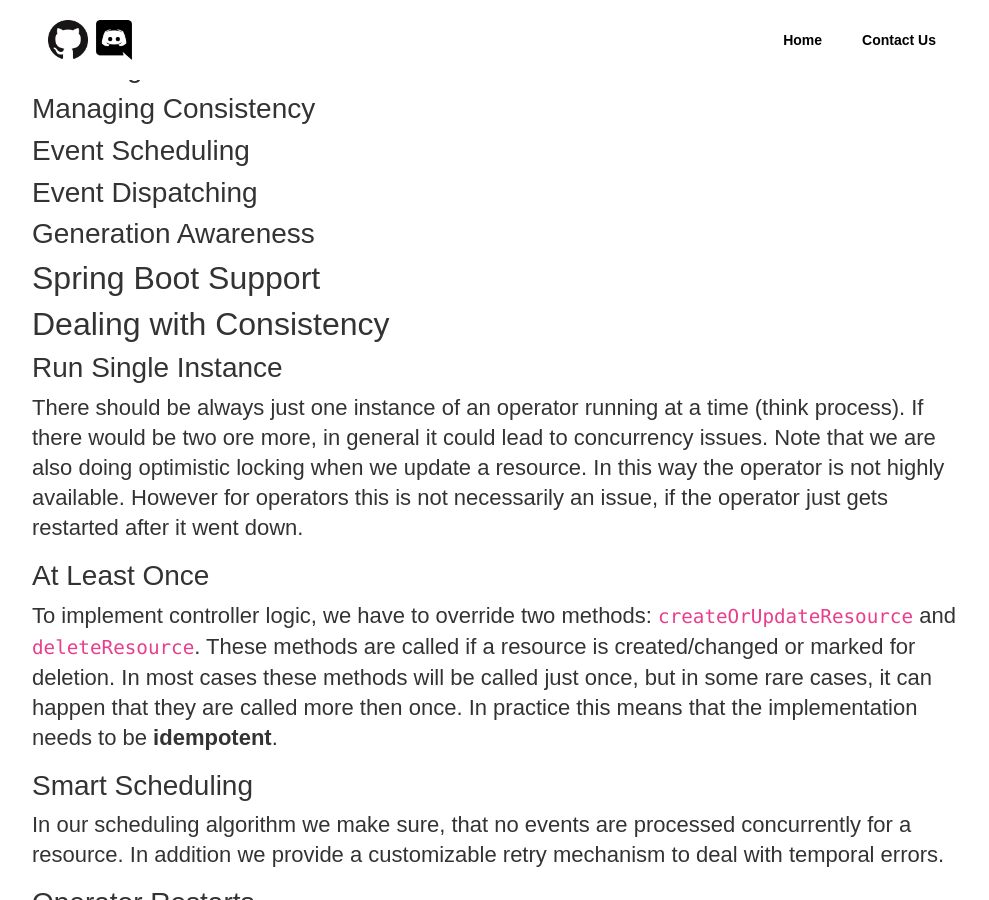
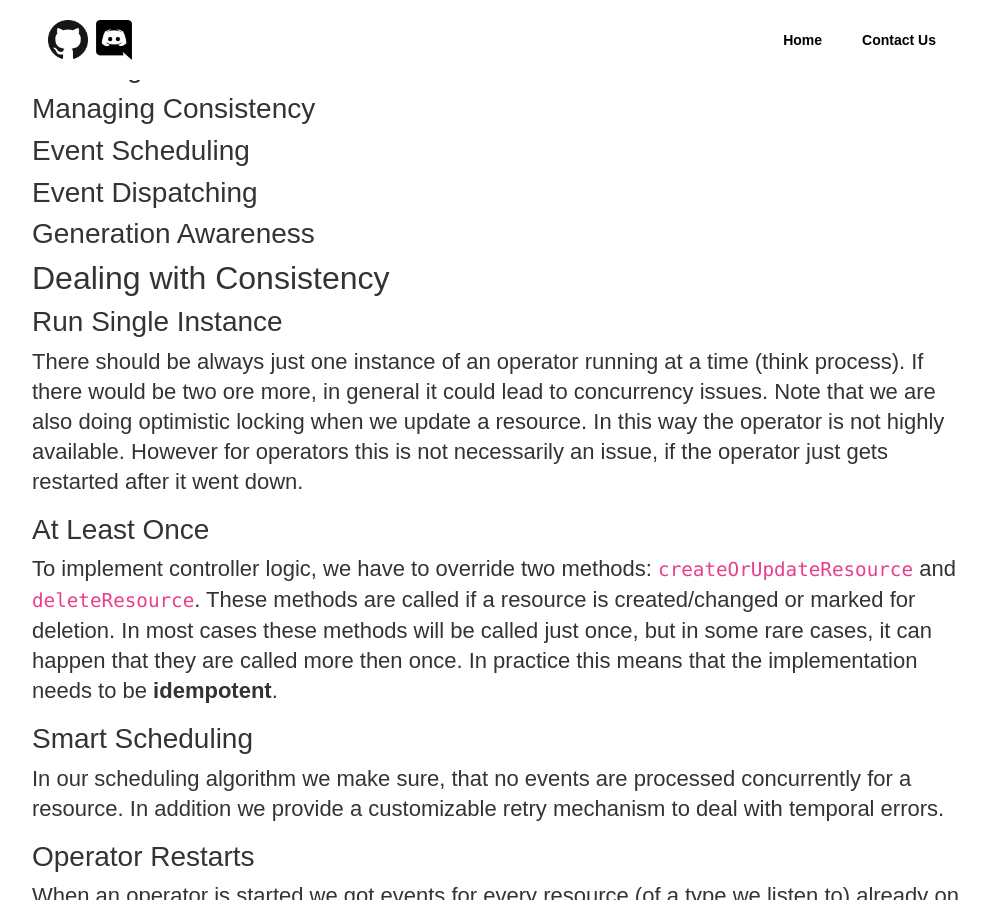
Before and after one commit to operator-framework/java-operator-sdk, a Jekyll site: the page built from docs/DOCS.md, in a window 1280 px wide and 900 px high, scrolled down 1582 px. Shown: the whole window, without its empty margins (138-1127 px from the left). Built offline with Jekyll 4.4.1, drawn with Linux system fonts in a browser that asks for light colours; our own code applies the rules of GitHub Pages for plain Markdown files.

Commit message:
chore(docs): update docs

```diff
--- a/docs/DOCS.md
+++ b/docs/DOCS.md
@@ -50,8 +50,6 @@ TODO: explain running operator locally against a cluster
 ### Event Dispatching
 ### Generation Awareness
 
-## Spring Boot Support
-
 ## Dealing with Consistency
 
 ### Run Single Instance
--- a/samples/pom.xml
+++ b/samples/pom.xml
@@ -18,7 +18,6 @@
         <module>common</module>
         <module>pure-java</module>
         <module>spring-boot-plain</module>
-<!--        <module>spring-boot-auto-config</module>-->
     </modules>
 
     <build>
```
Also changed, not shown: README.md.
